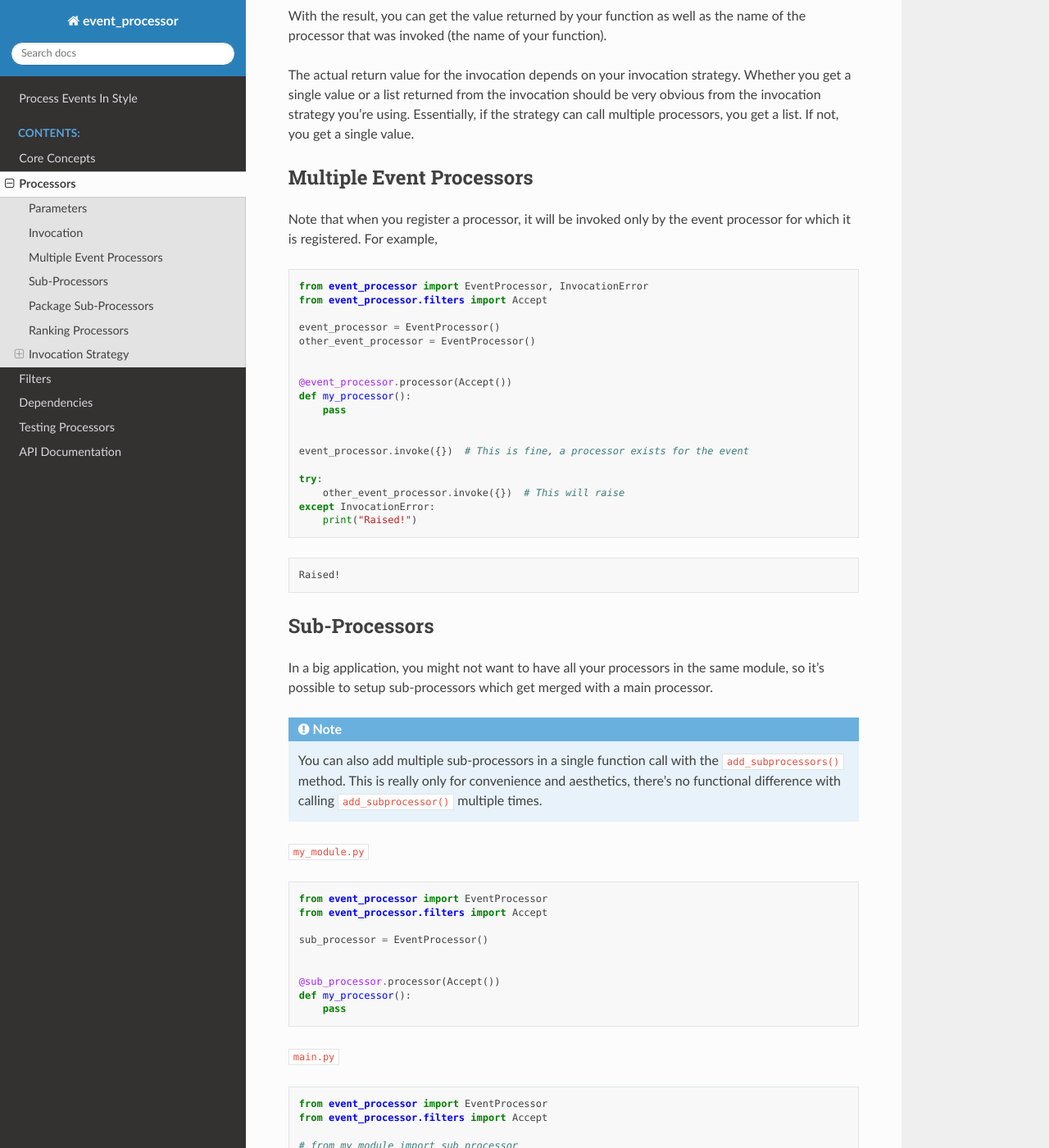
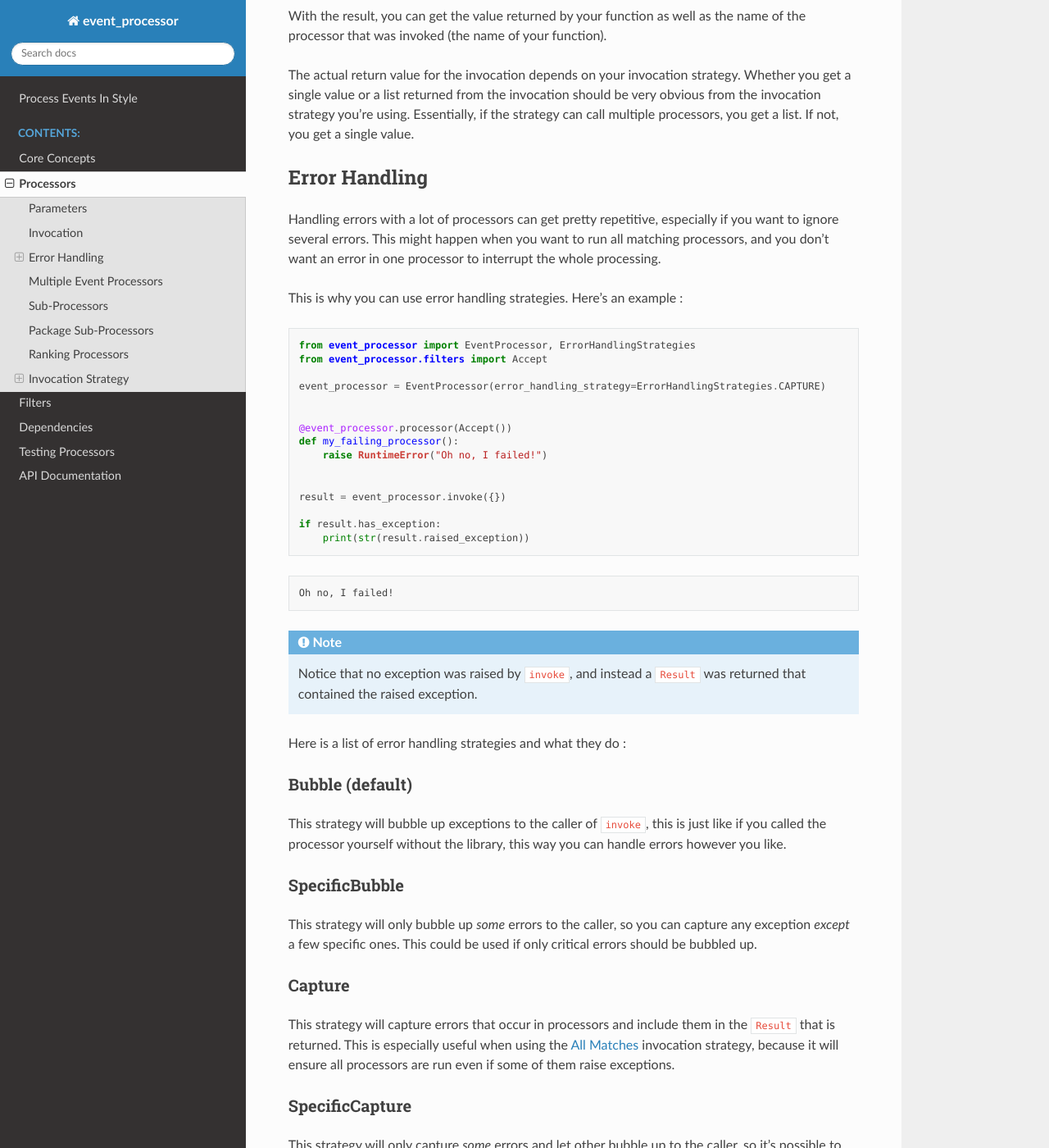
Before and after one commit to marier-nico/event-processor, a Sphinx documentation site: the page built from docs/content/processors.rst, in a window 1280 px wide and 1400 px high, scrolled down 552 px. Shown: the whole window at 82% size. Built offline with Sphinx 7.4.7 and the Read the Docs theme 2.0.0, drawn with Linux system fonts in a browser that asks for light colours; the version number could not be read and is left out; some of the changed text lies outside the part shown.

Commit message:
docs(error-handling-strategies): document error handling strategies

```diff
--- a/docs/content/processors.rst
+++ b/docs/content/processors.rst
@@ -26,6 +26,70 @@ With the result, you can get the value returned by your function as well as the
 The actual return value for the invocation depends on your invocation strategy. Whether you get a single value or a list
 returned from the invocation should be very obvious from the invocation strategy you're using. Essentially, if the
 strategy can call multiple processors, you get a list. If not, you get a single value.
+
+Error Handling
+--------------
+
+Handling errors with a lot of processors can get pretty repetitive, especially if you want to ignore several errors.
+This might happen when you want to run all matching processors, and you don't want an error in one processor to
+interrupt the whole processing.
+
+This is why you can use error handling strategies. Here's an example :
+
+.. testcode::
+
+    from event_processor import EventProcessor, ErrorHandlingStrategies
+    from event_processor.filters import Accept
+
+    event_processor = EventProcessor(error_handling_strategy=ErrorHandlingStrategies.CAPTURE)
+
+
+    @event_processor.processor(Accept())
+    def my_failing_processor():
+        raise RuntimeError("Oh no, I failed!")
+
+
+    result = event_processor.invoke({})
+
+    if result.has_exception:
+        print(str(result.raised_exception))
+
+.. testoutput::
+
+    Oh no, I failed!
+
+.. note::
+    Notice that no exception was raised by ``invoke``, and instead a ``Result`` was returned that contained the raised
+    exception.
+
+
+Here is a list of error handling strategies and what they do :
+
+Bubble (default)
+________________
+
+This strategy will bubble up exceptions to the caller of ``invoke``, this is just like if you called the processor
+yourself without the library, this way you can handle errors however you like.
+
+SpecificBubble
+______________
+
+This strategy will only bubble up *some* errors to the caller, so you can capture any exception *except* a few specific
+ones. This could be used if only critical errors should be bubbled up.
+
+Capture
+_______
+
+This strategy will capture errors that occur in processors and include them in the ``Result`` that is returned. This is
+especially useful when using the :ref:`All Matches` invocation strategy, because it will ensure all processors are run
+even if some of them raise exceptions.
+
+SpecificCapture
+_______________
+
+This strategy will only capture *some* errors and let other bubble up to the caller, so it's possible to ignore only a
+few specific errors instead of all of them.
+
 
 Multiple Event Processors
 -------------------------
--- a/src/event_processor/__init__.py
+++ b/src/event_processor/__init__.py
@@ -1,5 +1,6 @@
 from . import filters  # noqa
 from .dependencies import Depends, Event  # noqa
+from .error_handling_strategies import ErrorHandlingStrategies  # noqa
 from .event_processor import EventProcessor  # noqa
 from .exceptions import (  # noqa
     EventProcessorError,
```
Also changed, not shown: 1 other file.
